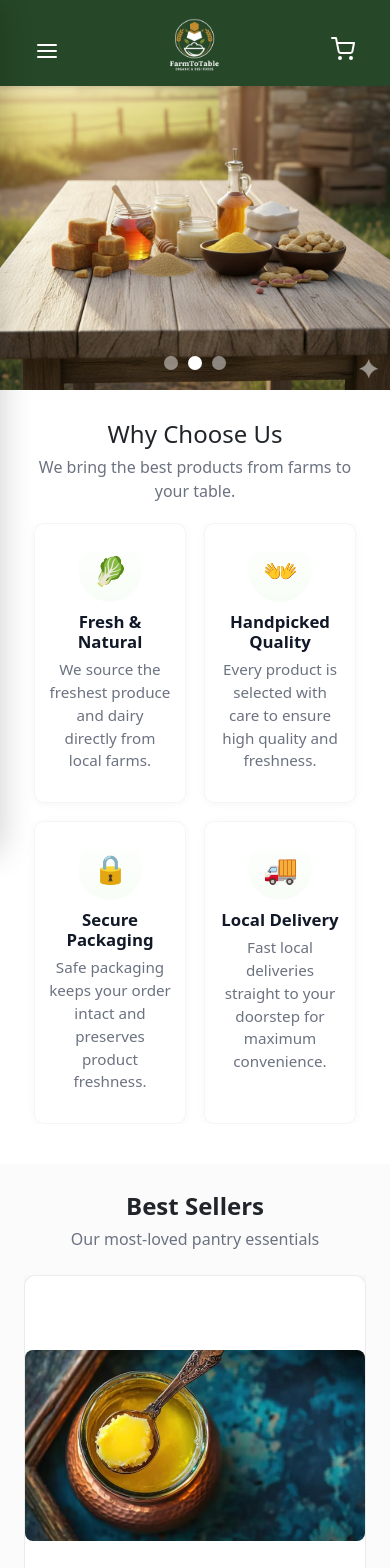
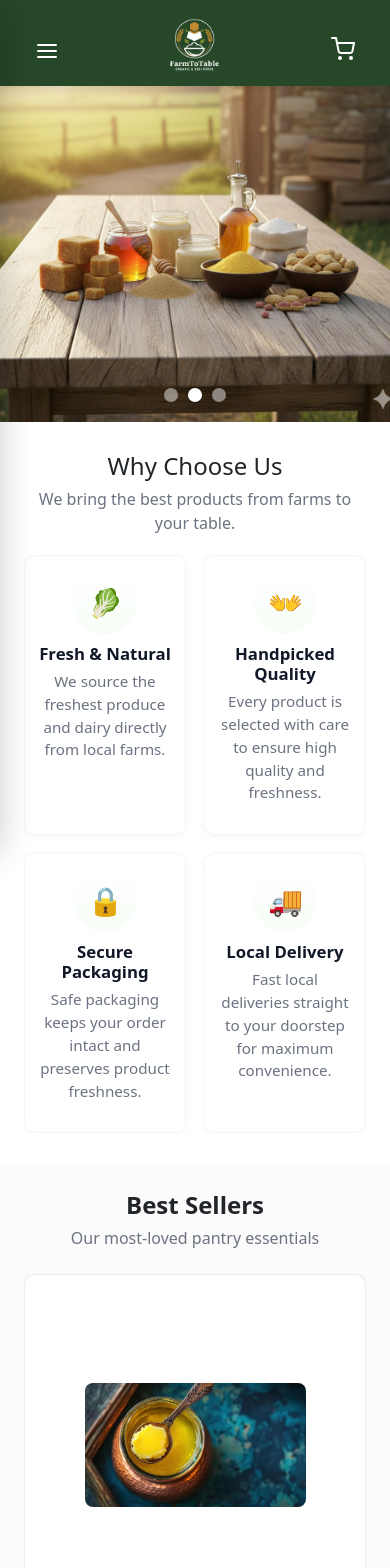
Before and after one commit to BK-Pathan/FarmToTable, a React (Vite) app: page / in a window 390 px wide. Shown: the top 1568 px of the page. Built offline with nearby package versions, Linux system fonts and the light colour scheme.

Commit message:
update app css

```diff
--- a/src/App.css
+++ b/src/App.css
@@ -1,24 +1,21 @@
 @media (max-width: 480px) {
 
-  /* 🔒 Hard lock the viewport */
+  /* 🔒 Lock horizontal scrolling */
   html, body {
     width: 100% !important;
     max-width: 100vw !important;
-    overflow-x: hidden !important;
-    position: relative;
+    overflow-x: hidden !important;  /* prevents right-left scroll */
     margin: 0;
     padding: 0;
-    touch-action: pan-x;
-    overscroll-behavior-x: none;
   }
 
-  /* 🚫 Stop most elements from exceeding screen, exclude testimonials */
+  /* Prevent most elements from exceeding viewport width */
   *:not(.testimonial-container):not(.testimonial-container *) {
     max-width: 100vw !important;
     box-sizing: border-box;
   }
 
-  /* 🔥 Kill all vw-based overflow for specific containers */
+  /* Ensure specific containers do not overflow */
   [style*="vw"],
   .navbar,
   .navbar-container,
@@ -30,65 +27,4 @@
     max-width: 100vw !important;
     overflow-x: hidden !important;
   }
-
-  /* 🖼 Banner */
-  .banner-container {
-    width: 100% !important;
-    height: auto !important;
-    margin: 0;          /* no extra space at top */
-    padding: 0;         /* no extra space on sides */
-  }
-
-  .banner-container img {
-    width: 100% !important;
-    height: auto !important;
-    object-fit: contain !important;
-    display: block;
-  }
-
-  /* 🧱 Cards inside grids */
-  .bs-grid .card,
-  .bs-grid img {
-    width: 100% !important;
-    max-width: 100% !important;
-  }
-
-  /* ☰ Side menu */
-  .nav-links {
-    position: fixed;
-    top: 0;
-    left: 0;
-    width: 80%;
-    height: 100%;
-    transform: translateX(-100%);
-    transition: transform 0.3s ease;
-    overflow-x: hidden;
-    z-index: 999;
-    background-color: #fff;
-  }
-
-  .nav-links.active {
-    transform: translateX(0);
-  }
-
-  /* ⚡ Sections spacing (but not top of banner or bottom of footer) */
-  .adv-grid,
-  .coming-soon-section {
-    width: 100% !important;
-    max-width: 100vw !important;
-    padding: 0 10px;   /* horizontal padding only */
-    margin: 10px 0;    /* vertical spacing between sections */
-    overflow-x: hidden !important;
-  }
-
-  /* Footer stays at bottom, no extra spacing */
-  .site-footer {
-    width: 100% !important;
-    max-width: 100vw !important;
-    padding: 0 10px;   /* only horizontal padding */
-    margin: 0;          /* no vertical margin */
-    overflow-x: hidden !important;
-  }
-
-
 }
```
